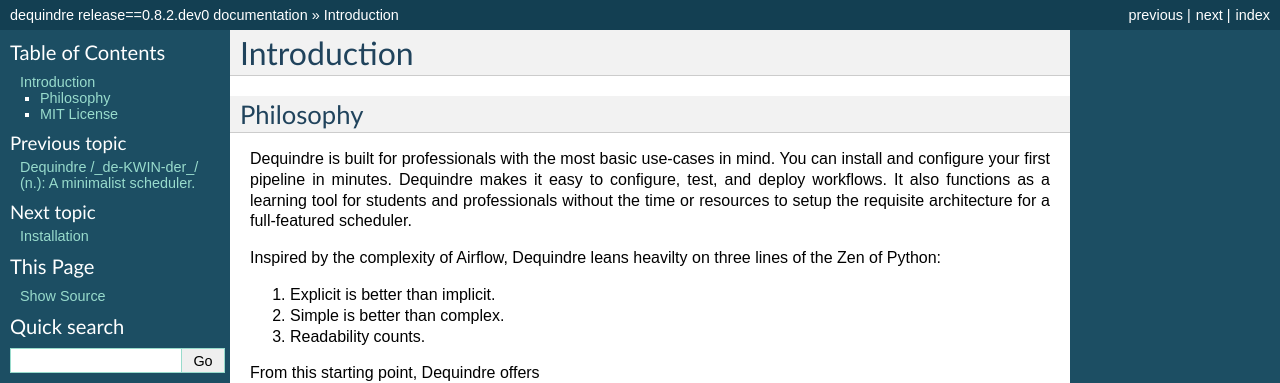
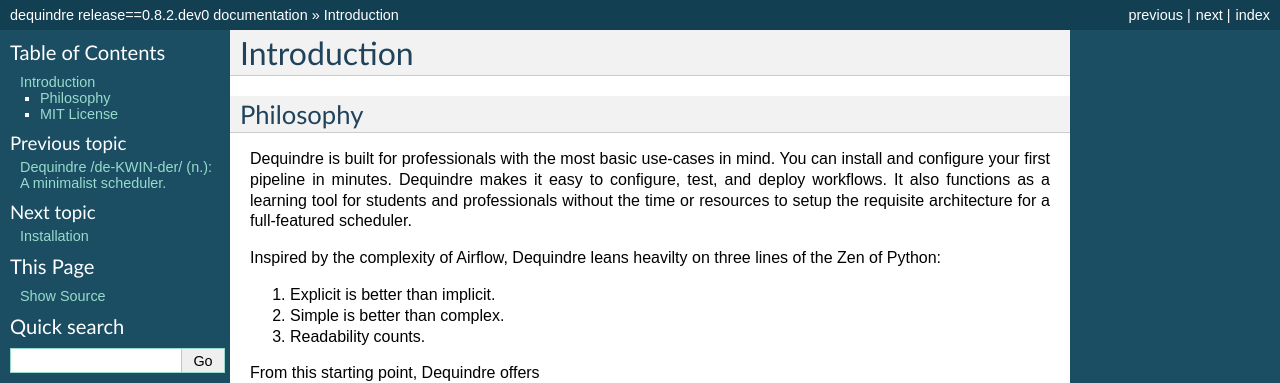
Before and after one commit to vogt4nick/dequindre, a Sphinx documentation site: the page built from docs/source/user/intro.md, in a window 1280 px wide. Shown: the top 383 px of the page. Built offline with Sphinx 7.4.7, drawn with Linux system fonts in a browser that asks for light colours.

Commit message:
remove underscores from header

```diff
--- a/docs/source/index.rst
+++ b/docs/source/index.rst
@@ -1,5 +1,5 @@
-Dequindre /\_de-KWIN-der\_/ (n.): A minimalist scheduler.
-=========================================================
+Dequindre /de-KWIN-der/ (n.): A minimalist scheduler.
+=====================================================
 
 .. image:: https://img.shields.io/pypi/pyversions/dequindre.svg
     :alt: Supported Versions
```
